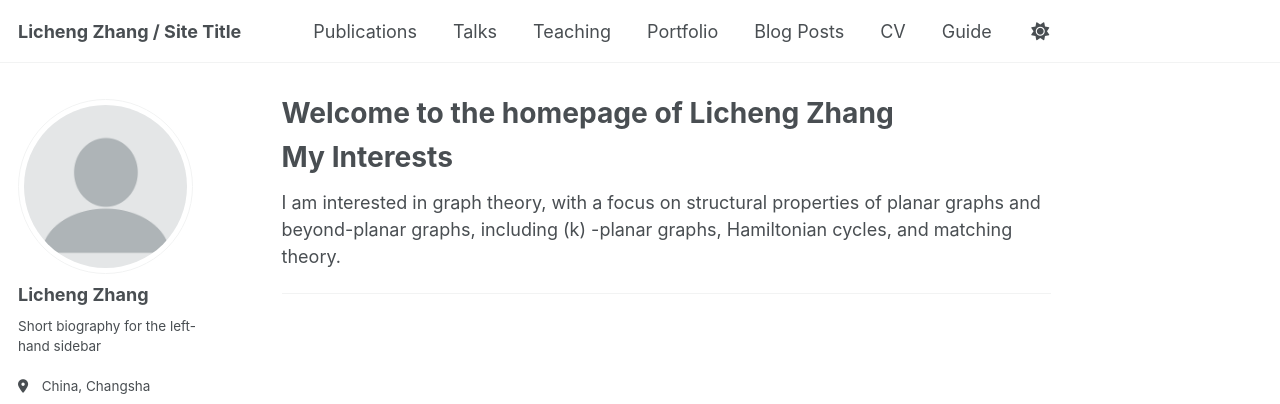
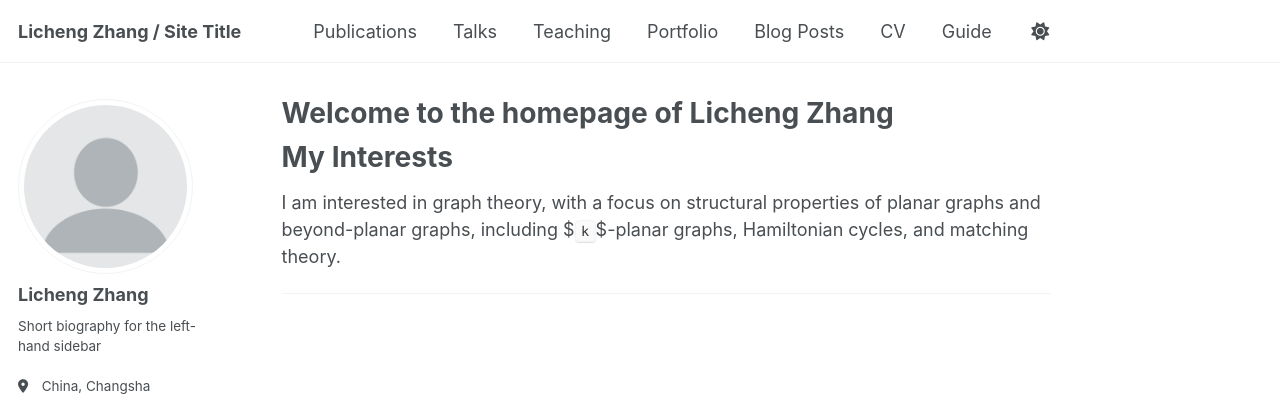
Before and after one commit to lichengzhang2/lichengzhang.github.io, a Jekyll site: the page built from _pages/about.md, in a window 1280 px wide. Shown: the top 404 px of the page. Built offline with Jekyll 4.4.1, drawn with Linux system fonts in a browser that asks for light colours; some web fonts are replaced; a script that is not in the unit is left out.

```diff
--- a/_pages/about.md
+++ b/_pages/about.md
@@ -11,7 +11,7 @@ redirect_from:
 
 My Interests
 ======
-I am interested in graph theory, with a focus on structural properties of planar graphs and beyond-planar graphs, including \(k\) -planar graphs, Hamiltonian cycles, and matching theory.
+I am interested in graph theory, with a focus on structural properties of planar graphs and beyond-planar graphs, including $`k`$-planar graphs, Hamiltonian cycles, and matching theory.
 
 
 ------
```
